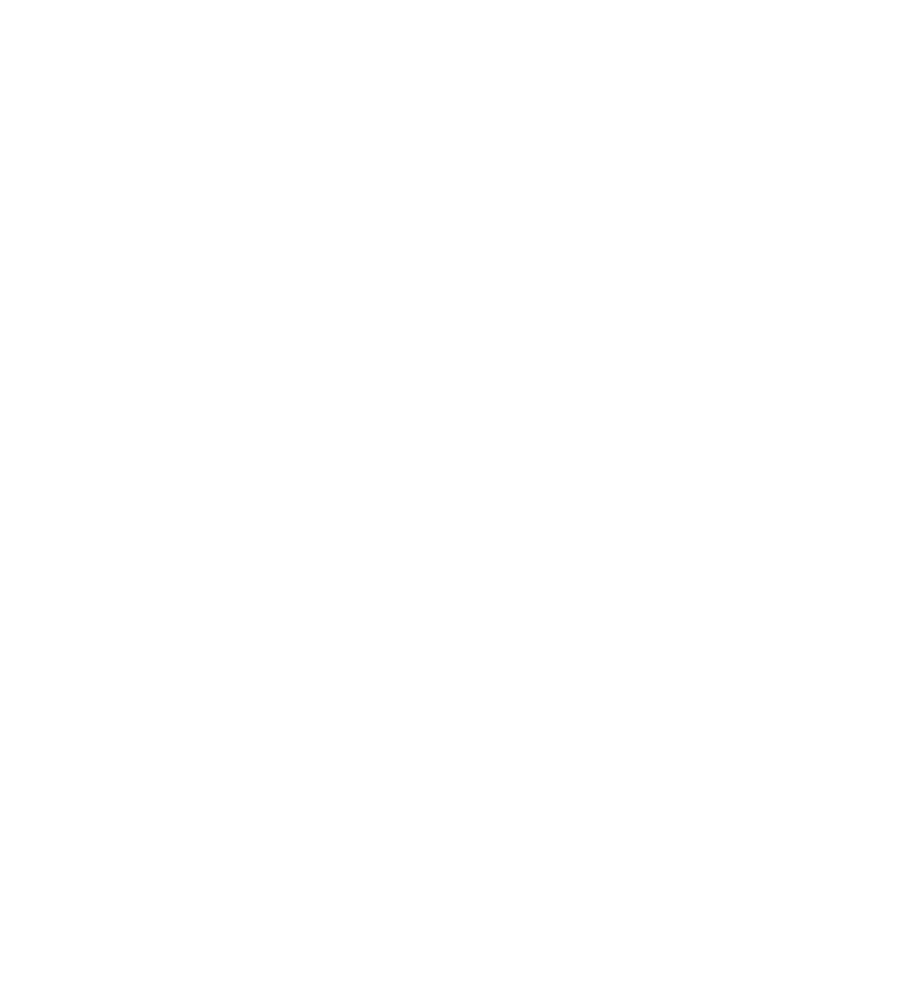
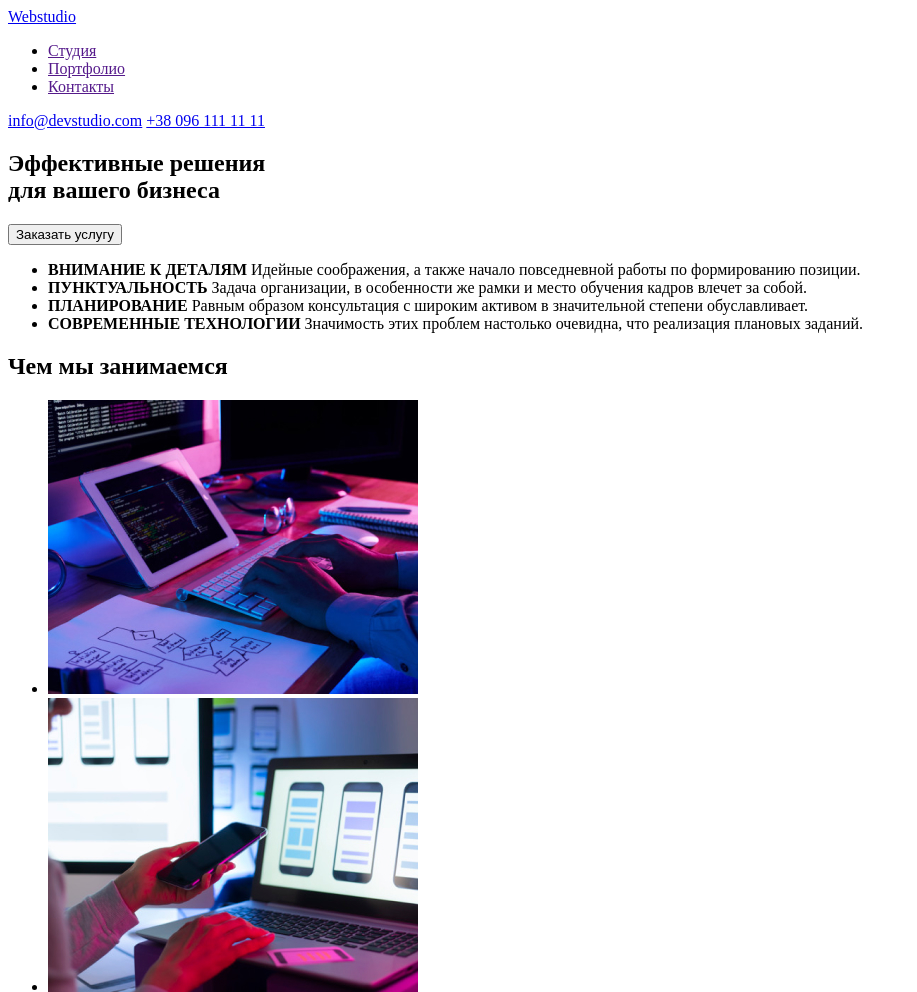
Before and after one commit to Emil-Bayramov/goit-markup-hw-01, a plain HTML site: page index.html in a window 1280 px wide. Shown: the top 992 px of the page, without its empty margins (0-917 px from the left). Before the commit the page ends 800 px from the top, so only its background shows below. Drawn offline with Linux system fonts and the light colour scheme.

Commit message:
Финал

```diff
--- a/index.html
+++ b/index.html
@@ -4,9 +4,66 @@
     <meta charset="UTF-8">
     <meta http-equiv="X-UA-Compatible" content="IE=edge">
     <meta name="viewport" content="width=device-width, initial-scale=1.0">
-    <title>Document</title>
+    <title>Студия</title>
 </head>
 <body>
-    <h1></h1>
+    <header>
+        <nav>
+            <a href="/">Webstudio</a>
+            <ul>
+                <li><a href="">Студия</a></li>
+                <li><a href="">Портфолио</a></li>
+                <li><a href="">Контакты</a></li>
+            </ul>
+        </nav>
+        <a href="mailto:info@devstudio.com">info@devstudio.com</a>
+        <a href="tel:+380961111111">+38 096 111 11 11</a>
+    </header>
+    <main>
+        <Div>
+            <section>
+                <h1>Эффективные решения<br> для вашего бизнеса</h1>
+                <button>Заказать услугу</button>
+            </section>
+        </Div>
+        <section>
+            <ul>
+                <li><b>ВНИМАНИЕ К ДЕТАЛЯМ </b>Идейные соображения, а также начало повседневной работы по формированию позиции.
+                </li>
+                <li><b>ПУНКТУАЛЬНОСТЬ </b>Задача организации, в особенности же рамки и место обучения кадров влечет за собой.
+                </li>
+                <li><b>ПЛАНИРОВАНИЕ </b>Равным образом консультация с широким активом в значительной степени обуславливает.</li>
+                <li><b>СОВРЕМЕННЫЕ ТЕХНОЛОГИИ </b>Значимость этих проблем настолько очевидна, что реализация плановых заданий.
+                </li>
+            </ul>
+        </section>
+        <section>
+            <h2>Чем мы занимаемся</h2>
+            <ul>
+                <li><img src="./images/programming.jpg" alt="Программирование" width="370" height="294"></li>
+                <li><img src="./images/crossplatform.jpg" alt="Мультиплатформенность" width="370" height="294"></img></li>
+                <li><img src="./images/colouring.jpg" alt="подбор цвета" width="370" height="294"></img></li>
+
+        </section>
+        <section>
+            <h2>Наша Команда</h2>
+            <ul>
+                <li><img src="./images/ihor-demianenko.jpg" alt="Игорь Демьяненко Product Designer" height="260">
+                    <p>Игорь Демьяненко Product Designer</p>
+                </li>
+                <li><img src="./images/olha-repina.jpg" alt="Ольга Репина Frontend Developer" height="260"></li>
+                <li><img src="./images/nikolai-tarasov.jpg" alt="Николай Тарасов Marketing" height="260"></li>
+                <li><img src="./images/mikhail-ermakov.jpg" alt="Михаил Ермаков UI Designer" height="260"></li>
+            </ul>
+        </section>
+    </main>
+    <footer>
+        <a href="/">Webstudio</a>
+        <address>
+            г. Киев, пр-т Леси Украинки, 26
+        </address>
+        <a href="mailto:info@devstudio.com">info@devstudio.com</a>
+        <a href="tel:+380961111111">+38 096 111 11 11</a>
+    </footer>
 </body>
 </html>
```
Also changed, not shown: images/colouring.jpg (added), images/crossplatform.jpg (added), images/ihor-demianenko.jpg (added), images/mikhail-ermakov.jpg (added), images/nikolai-tarasov.jpg (added), images/olha-repina.jpg (added), images/programming.jpg (added).
